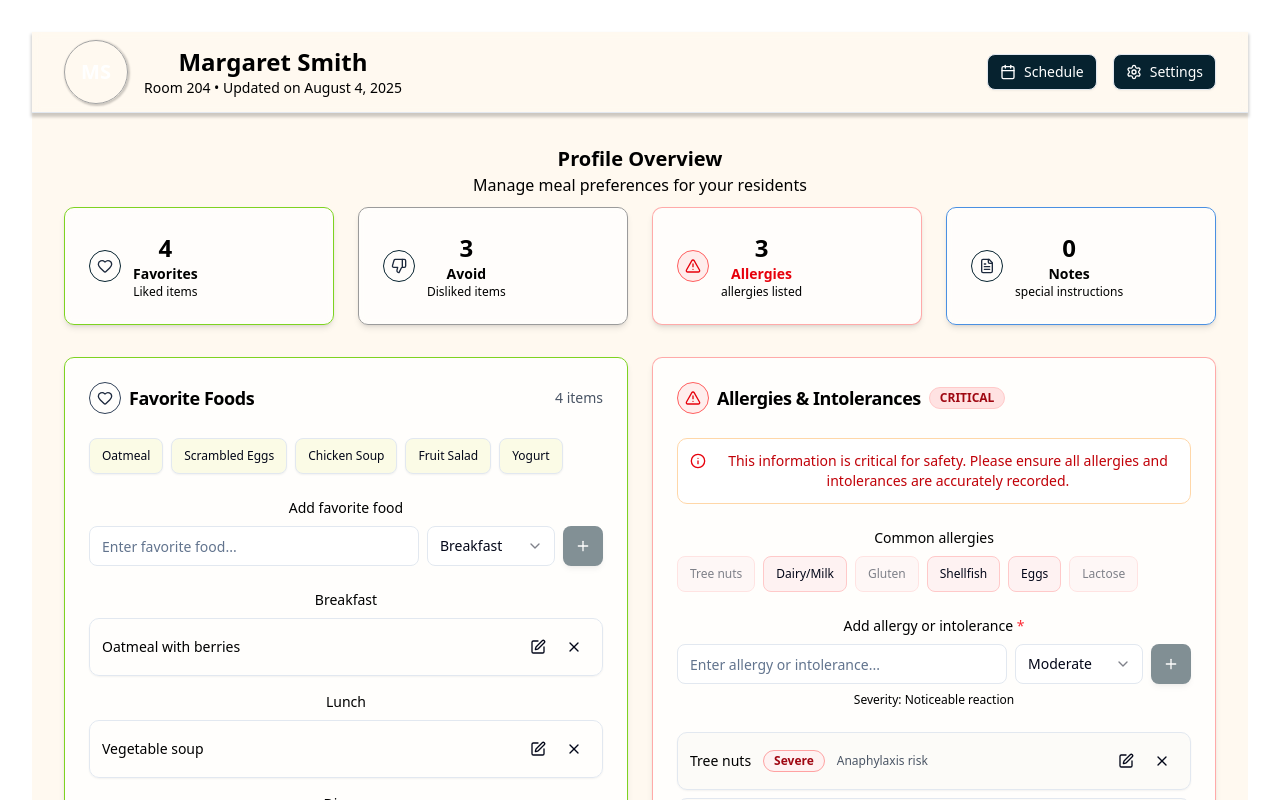
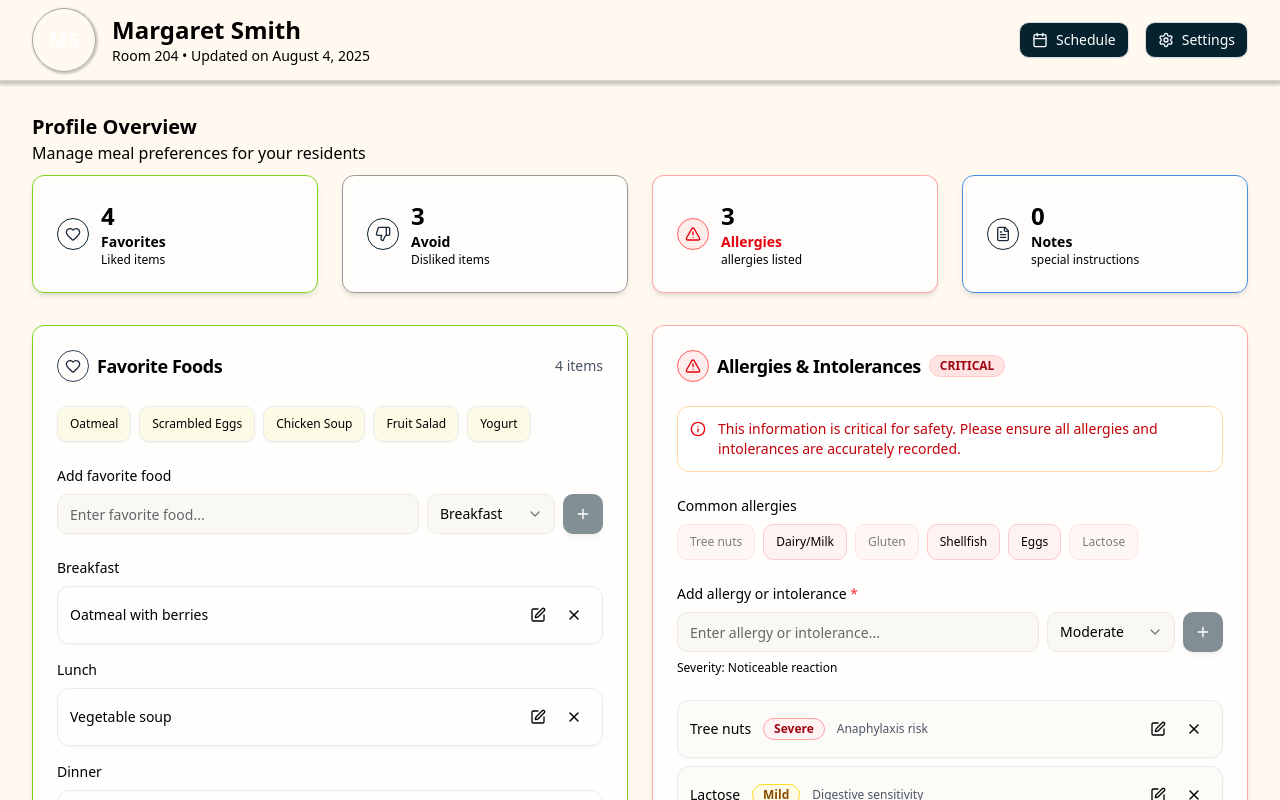
Before and after one commit to bajajshubham/elder-wand, a React (Vite) app: page / in a window 1280 px wide. Shown: the top 800 px of the page. Built offline with nearby package versions, Linux system fonts and the light colour scheme.

Commit message:
improved style and css

```diff
--- a/src/App.css
+++ b/src/App.css
@@ -1,161 +1,172 @@
-@import "tailwindcss";
-@import "tw-animate-css";
+@import 'tailwindcss';
+
+@plugin 'tailwindcss-animate';
 
 @custom-variant dark (&:is(.dark *));
-#root {
-  max-width: 1280px;
-  margin: 0 auto;
-  padding: 2rem;
-  text-align: center;
+
+@theme {
+  --color-border: hsl(var(--border));
+  --color-input: hsl(var(--input));
+  --color-ring: hsl(var(--ring));
+  --color-background: hsl(var(--background));
+  --color-foreground: hsl(var(--foreground));
+
+  --color-primary: hsl(var(--primary));
+  --color-primary-foreground: hsl(var(--primary-foreground));
+
+  --color-secondary: hsl(var(--secondary));
+  --color-secondary-foreground: hsl(var(--secondary-foreground));
+
+  --color-destructive: hsl(var(--destructive));
+  --color-destructive-foreground: hsl(var(--destructive-foreground));
+
+  --color-muted: hsl(var(--muted));
+  --color-muted-foreground: hsl(var(--muted-foreground));
+
+  --color-accent: hsl(var(--accent));
+  --color-accent-foreground: hsl(var(--accent-foreground));
+
+  --color-popover: hsl(var(--popover));
+  --color-popover-foreground: hsl(var(--popover-foreground));
+
+  --color-card: hsl(var(--card));
+  --color-card-foreground: hsl(var(--card-foreground));
+
+  --color-sidebar: hsl(var(--sidebar-background));
+  --color-sidebar-foreground: hsl(var(--sidebar-foreground));
+  --color-sidebar-primary: hsl(var(--sidebar-primary));
+  --color-sidebar-primary-foreground: hsl(var(--sidebar-primary-foreground));
+  --color-sidebar-accent: hsl(var(--sidebar-accent));
+  --color-sidebar-accent-foreground: hsl(var(--sidebar-accent-foreground));
+  --color-sidebar-border: hsl(var(--sidebar-border));
+  --color-sidebar-ring: hsl(var(--sidebar-ring));
+
+  --color-sage-200: #e8eaed;
+  --color-sage-300: #dadce0;
+  --color-sage-500: #9ca1ab;
+
+  --radius-lg: var(--radius);
+  --radius-md: calc(var(--radius) - 2px);
+  --radius-sm: calc(var(--radius) - 4px);
+
+
 }
 
-.logo {
-  height: 6em;
-  padding: 1.5em;
-  will-change: filter;
-  transition: filter 300ms;
-}
-.logo:hover {
-  filter: drop-shadow(0 0 2em #646cffaa);
-}
-.logo.react:hover {
-  filter: drop-shadow(0 0 2em #61dafbaa);
-}
-
-@keyframes logo-spin {
-  from {
-    transform: rotate(0deg);
+@utility container {
+  margin-inline: auto;
+  padding-inline: 2rem;
+  @media (width >= --theme(--breakpoint-sm)) {
+    max-width: none;
   }
-  to {
-    transform: rotate(360deg);
+  @media (width >= 1400px) {
+    max-width: 1400px;
   }
 }
 
-@media (prefers-reduced-motion: no-preference) {
-  a:nth-of-type(2) .logo {
-    animation: logo-spin infinite 20s linear;
+/*
+  The default border color has changed to `currentcolor` in Tailwind CSS v4,
+  so we've added these compatibility styles to make sure everything still
+  looks the same as it did with Tailwind CSS v3.
+
+  If we ever want to remove these styles, we need to add an explicit border
+  color utility to any element that depends on these defaults.
+*/
+@layer base {
+  *,
+  ::after,
+  ::before,
+  ::backdrop,
+  ::file-selector-button {
+    border-color: var(--color-gray-200, currentcolor);
   }
 }
 
-.card {
-  padding: 2em;
-}
+@layer base {
+  :root {
+    --background: 42 35% 97%;
+    --foreground: 0 0% 0%;
 
-.read-the-docs {
-  color: #888;
-}
+    --card: 42 50% 96%;
+    --card-foreground: 0 0% 0%;
 
-@theme inline {
-  --radius-sm: calc(var(--radius) - 4px);
-  --radius-md: calc(var(--radius) - 2px);
-  --radius-lg: var(--radius);
-  --radius-xl: calc(var(--radius) + 4px);
-  --color-background: var(--background);
-  --color-foreground: var(--foreground);
-  --color-card: var(--card);
-  --color-card-foreground: var(--card-foreground);
-  --color-popover: var(--popover);
-  --color-popover-foreground: var(--popover-foreground);
-  --color-primary: var(--primary);
-  --color-primary-foreground: var(--primary-foreground);
-  --color-secondary: var(--secondary);
-  --color-secondary-foreground: var(--secondary-foreground);
-  --color-muted: var(--muted);
-  --color-muted-foreground: var(--muted-foreground);
-  --color-accent: var(--accent);
-  --color-accent-foreground: var(--accent-foreground);
-  --color-destructive: var(--destructive);
-  --color-border: var(--border);
-  --color-input: var(--input);
-  --color-ring: var(--ring);
-  --color-chart-1: var(--chart-1);
-  --color-chart-2: var(--chart-2);
-  --color-chart-3: var(--chart-3);
-  --color-chart-4: var(--chart-4);
-  --color-chart-5: var(--chart-5);
-  --color-sidebar: var(--sidebar);
-  --color-sidebar-foreground: var(--sidebar-foreground);
-  --color-sidebar-primary: var(--sidebar-primary);
-  --color-sidebar-primary-foreground: var(--sidebar-primary-foreground);
-  --color-sidebar-accent: var(--sidebar-accent);
-  --color-sidebar-accent-foreground: var(--sidebar-accent-foreground);
-  --color-sidebar-border: var(--sidebar-border);
-  --color-sidebar-ring: var(--sidebar-ring);
-}
+    --popover: 42 50% 96%;
+    --popover-foreground: 0 0% 0%;
 
-:root {
-  --radius: 0.625rem;
-  --background: oklch(1 0 0);
-  --foreground: oklch(0.129 0.042 264.695);
-  --card: oklch(1 0 0);
-  --card-foreground: oklch(0.129 0.042 264.695);
-  --popover: oklch(1 0 0);
-  --popover-foreground: oklch(0.129 0.042 264.695);
-  --primary: oklch(0.208 0.042 265.755);
-  --primary-foreground: oklch(0.984 0.003 247.858);
-  --secondary: oklch(0.968 0.007 247.896);
-  --secondary-foreground: oklch(0.208 0.042 265.755);
-  --muted: oklch(0.968 0.007 247.896);
-  --muted-foreground: oklch(0.554 0.046 257.417);
-  --accent: oklch(0.968 0.007 247.896);
-  --accent-foreground: oklch(0.208 0.042 265.755);
-  --destructive: oklch(0.577 0.245 27.325);
-  --border: oklch(0.929 0.013 255.508);
-  --input: oklch(0.929 0.013 255.508);
-  --ring: oklch(0.704 0.04 256.788);
-  --chart-1: oklch(0.646 0.222 41.116);
-  --chart-2: oklch(0.6 0.118 184.704);
-  --chart-3: oklch(0.398 0.07 227.392);
-  --chart-4: oklch(0.828 0.189 84.429);
-  --chart-5: oklch(0.769 0.188 70.08);
-  --sidebar: oklch(0.984 0.003 247.858);
-  --sidebar-foreground: oklch(0.129 0.042 264.695);
-  --sidebar-primary: oklch(0.208 0.042 265.755);
-  --sidebar-primary-foreground: oklch(0.984 0.003 247.858);
-  --sidebar-accent: oklch(0.968 0.007 247.896);
-  --sidebar-accent-foreground: oklch(0.208 0.042 265.755);
-  --sidebar-border: oklch(0.929 0.013 255.508);
-  --sidebar-ring: oklch(0.704 0.04 256.788);
-}
+    --primary: 0 0% 0%;
+    --primary-foreground: 42 50% 96%;
 
-.dark {
-  --background: oklch(0.129 0.042 264.695);
-  --foreground: oklch(0.984 0.003 247.858);
-  --card: oklch(0.208 0.042 265.755);
-  --card-foreground: oklch(0.984 0.003 247.858);
-  --popover: oklch(0.208 0.042 265.755);
-  --popover-foreground: oklch(0.984 0.003 247.858);
-  --primary: oklch(0.929 0.013 255.508);
-  --primary-foreground: oklch(0.208 0.042 265.755);
-  --secondary: oklch(0.279 0.041 260.031);
-  --secondary-foreground: oklch(0.984 0.003 247.858);
-  --muted: oklch(0.279 0.041 260.031);
-  --muted-foreground: oklch(0.704 0.04 256.788);
-  --accent: oklch(0.279 0.041 260.031);
-  --accent-foreground: oklch(0.984 0.003 247.858);
-  --destructive: oklch(0.704 0.191 22.216);
-  --border: oklch(1 0 0 / 10%);
-  --input: oklch(1 0 0 / 15%);
-  --ring: oklch(0.551 0.027 264.364);
-  --chart-1: oklch(0.488 0.243 264.376);
-  --chart-2: oklch(0.696 0.17 162.48);
-  --chart-3: oklch(0.769 0.188 70.08);
-  --chart-4: oklch(0.627 0.265 303.9);
-  --chart-5: oklch(0.645 0.246 16.439);
-  --sidebar: oklch(0.208 0.042 265.755);
-  --sidebar-foreground: oklch(0.984 0.003 247.858);
-  --sidebar-primary: oklch(0.488 0.243 264.376);
-  --sidebar-primary-foreground: oklch(0.984 0.003 247.858);
-  --sidebar-accent: oklch(0.279 0.041 260.031);
-  --sidebar-accent-foreground: oklch(0.984 0.003 247.858);
-  --sidebar-border: oklch(1 0 0 / 10%);
-  --sidebar-ring: oklch(0.551 0.027 264.364);
+    --secondary: 42 25% 92%;
+    --secondary-foreground: 0 0% 0%;
+
+    --muted: 42 25% 92%;
+    --muted-foreground: 0 0% 40%;
+
+    --accent: 42 35% 88%;
+    --accent-foreground: 0 0% 0%;
+
+    --destructive: 0 84.2% 60.2%;
+    --destructive-foreground: 42 50% 96%;
+
+    --border: 42 20% 82%;
+    --input: 42 30% 90%;
+    --ring: 0 0% 0%;
+
+    --radius: 0.75rem;
+
+    --sidebar-background: 0 0% 98%;
+    --sidebar-foreground: 240 5.3% 26.1%;
+    --sidebar-primary: 240 5.9% 10%;
+    --sidebar-primary-foreground: 0 0% 98%;
+    --sidebar-accent: 240 4.8% 95.9%;
+    --sidebar-accent-foreground: 240 5.9% 10%;
+    --sidebar-border: 220 13% 91%;
+    --sidebar-ring: 217.2 91.2% 59.8%;
+  }
+
+  .dark {
+    --background: 222.2 84% 4.9%;
+    --foreground: 210 40% 98%;
+
+    --card: 222.2 84% 4.9%;
+    --card-foreground: 210 40% 98%;
+
+    --popover: 222.2 84% 4.9%;
+    --popover-foreground: 210 40% 98%;
+
+    --primary: 210 40% 98%;
+    --primary-foreground: 222.2 47.4% 11.2%;
+
+    --secondary: 217.2 32.6% 17.5%;
+    --secondary-foreground: 210 40% 98%;
+
+    --muted: 217.2 32.6% 17.5%;
+    --muted-foreground: 215 20.2% 65.1%;
+
+    --accent: 217.2 32.6% 17.5%;
+    --accent-foreground: 210 40% 98%;
+
+    --destructive: 0 62.8% 30.6%;
+    --destructive-foreground: 210 40% 98%;
+
+    --border: 217.2 32.6% 17.5%;
+    --input: 217.2 32.6% 17.5%;
+    --ring: 212.7 26.8% 83.9%;
+    --sidebar-background: 240 5.9% 10%;
+    --sidebar-foreground: 240 4.8% 95.9%;
+    --sidebar-primary: 224.3 76.3% 48%;
+    --sidebar-primary-foreground: 0 0% 100%;
+    --sidebar-accent: 240 3.7% 15.9%;
+    --sidebar-accent-foreground: 240 4.8% 95.9%;
+    --sidebar-border: 240 3.7% 15.9%;
+    --sidebar-ring: 217.2 91.2% 59.8%;
+  }
 }
 
 @layer base {
   * {
-    @apply border-border outline-ring/50;
+    @apply border-border;
   }
+
   body {
     @apply bg-background text-foreground;
   }
```
